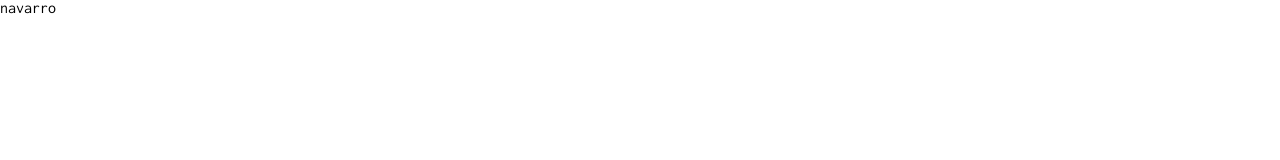
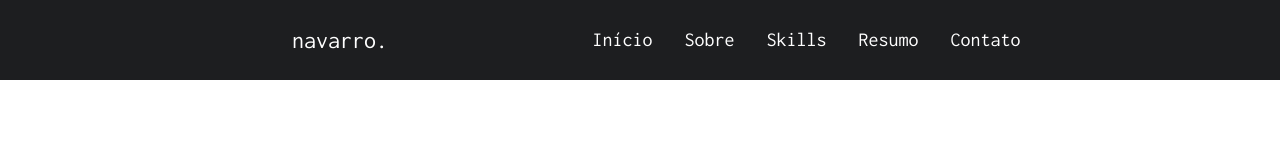
Before and after one commit to vinicdev/projeto-trainee-wise, a plain HTML site: page index.html in a window 1280 px wide. Drawn offline with Linux system fonts and the light colour scheme.

Commit message:
Created navbar

```diff
--- a/index.html
+++ b/index.html
@@ -12,7 +12,19 @@
         &display=swap" rel="stylesheet">
 </head>
 <body>
-    navarro
+    <header>
+        <div id="navbar">
+            <h1>navarro.</h1>
+            <nav>
+                <li><a href="#">Início</a></li>
+                <li><a href="#">Sobre</a></li>
+                <li><a href="#">Skills</a></li>
+                <li><a href="#">Resumo</a></li>
+                <li><a href="#">Contato</a></li>
+            </nav>
+        </div>
+    </header>
+    <main>
+    </main>
 </body>
-
 </html>
--- a/src/styles/style.css
+++ b/src/styles/style.css
@@ -9,3 +9,57 @@
 body{
     font-family: var(--inconsolata);
 }
+
+header{
+    position: relative;
+    width: auto;
+    padding: 1.25rem 3.125rem;
+    background: var(--black);
+}
+
+#navbar{
+    position: relative;
+    width: auto;
+    height: 2.5rem;
+    margin: 0 auto;
+
+    display: flex;
+    flex-direction: row;
+    align-items: center;
+    justify-content: center;
+    /* background-color: lavender;  */
+}
+
+#navbar h1{
+    color: var(--white);
+    padding: 0.1875rem;
+    width: 25%;
+
+    text-align: center;
+    font-size: 1.5rem;
+    /* background-color: grey; */
+}
+
+nav{
+    /* background-color: pink; */
+    padding: 5px;
+    width: 50%;
+    display: flex;
+    justify-content: center;
+}
+
+nav li{
+    display: inline;
+    padding-left: 2rem;
+}
+
+nav a{
+    color: var(--white);
+    font-size: 20px;
+    text-decoration: none;
+}
+
+nav a:hover{
+    color: var(--yellow);
+    text-decoration:underline;
+}
```
